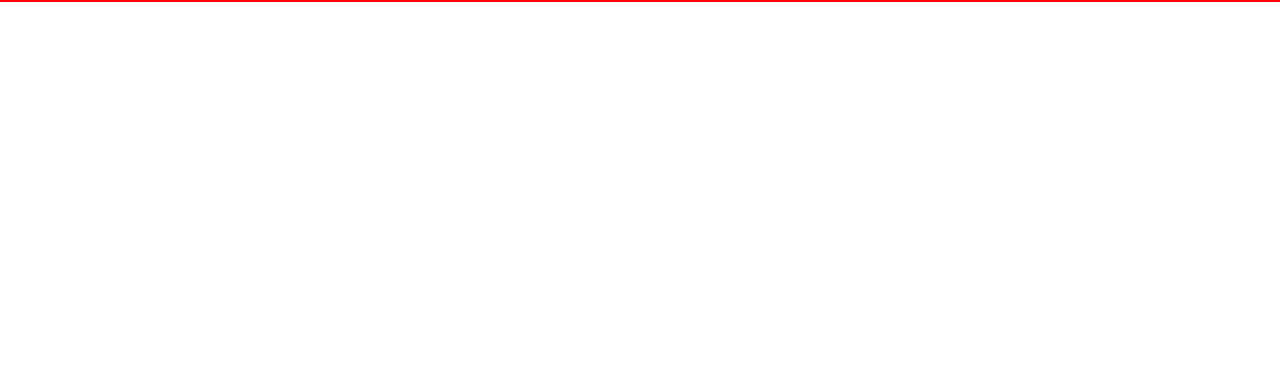
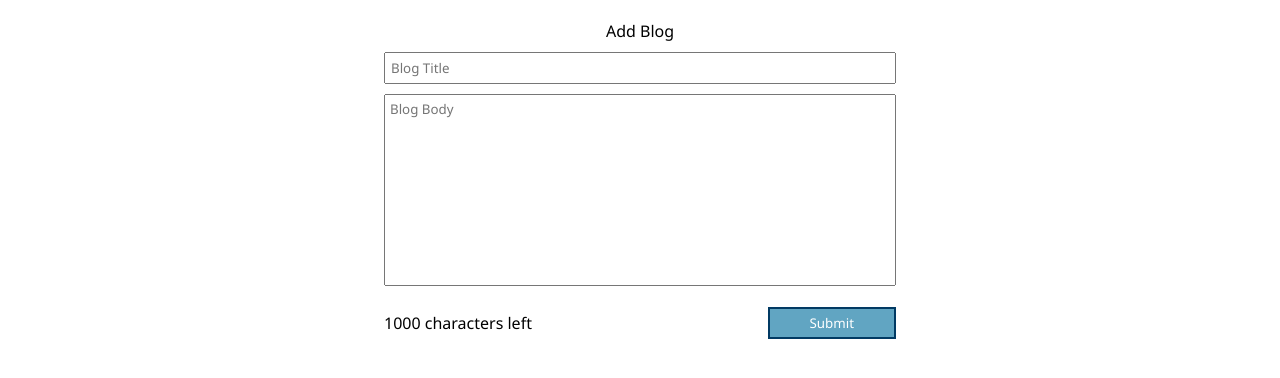
Before and after one commit to simple-blog-app/simple-blog-spa, a React (Create React App) app: page / in a window 1280 px wide. Shown: the top 378 px of the page. Built offline with nearby package versions, Linux system fonts and the light colour scheme.

Commit message:
add blog UI

```diff
--- /dev/null
+++ b/src/AddBlog/AddBlog.css
@@ -0,0 +1,42 @@
+@import url("../common/color-palette.css");
+
+.AddBlog {
+  display: flex;
+  flex-direction: column;
+  gap: 10px;
+}
+
+.AddBlog form {
+  display: flex;
+  flex-direction: column;
+  justify-content: center;
+  gap: 10px;
+}
+
+.AddBlog form textarea {
+  resize: none;
+}
+
+.AddBlog form > *:not(:last-child) {
+  padding: 5px;
+}
+
+.AddFormFooter {
+  display: flex;
+  justify-content: space-between;
+  align-items: center;
+  flex-wrap: wrap;
+}
+
+.submitButton:disabled {
+  cursor: default;
+  background-color: var(--disabled);
+}
+
+.submitButton {
+  padding: 5px 40px;
+  cursor: pointer;
+  background-color: var(--light-blue);
+  color: white;
+  border: 2px var(--dark-blue) solid;
+}
--- /dev/null
+++ b/src/AddBlog/AddBlog.js
@@ -0,0 +1,40 @@
+import { useState } from "react";
+import "./AddBlog.css";
+import { BLOG_BODY_MAX_LENGTH } from "../common";
+
+export const AddBlog = () => {
+  const [blogTitle, setBlogTitle] = useState("");
+  const [blogBody, setBlogBody] = useState("");
+  const [charactersLeft, setCharactersLeft] = useState(BLOG_BODY_MAX_LENGTH - blogBody.length);
+
+  return (
+    <section className="AddBlog">
+      <header>Add Blog</header>
+      <form>
+        <input
+          type="text"
+          name="title"
+          placeholder="Blog Title"
+          value={blogTitle}
+          onChange={(e) => setBlogTitle(e.target.value)}
+        />
+        <textarea
+          name="body"
+          rows="10"
+          placeholder="Blog Body"
+          value={blogBody}
+          onChange={({ target: { value } }) => {
+            setBlogBody(value);
+            setCharactersLeft(BLOG_BODY_MAX_LENGTH - value.length);
+          }}
+        />
+        <section className="AddFormFooter">
+          <p>{charactersLeft} characters left</p>
+          <button className="submitButton" type="button" disabled={!blogTitle || !blogBody || blogBody.length > 1000}>
+            Submit
+          </button>
+        </section>
+      </form>
+    </section>
+  );
+};
--- /dev/null
+++ b/src/AddBlog/index.js
@@ -0,0 +1 @@
+export * from "./AddBlog";
--- a/src/App.css
+++ b/src/App.css
@@ -1,4 +1,14 @@
 .App {
-  box-sizing: border-box;
-  font-size: 1.5rem;
+  width: 100vw;
+  min-height: 100vh;
+  display: flex;
+  flex-direction: column;
+  align-items: center;
+  gap: 20px;
+  padding: 20px 0;
 }
+
+.App > * {
+  width: 40vw;
+  text-align: center;
+}
--- a/src/App.js
+++ b/src/App.js
@@ -1,7 +1,10 @@
 import "./App.css";
+import { AddBlog } from "./AddBlog";
 
-function App() {
-  return <main className="App"></main>;
-}
-
-export default App;
+export const App = () => {
+  return (
+    <main className="App">
+      <AddBlog />
+    </main>
+  );
+};
--- /dev/null
+++ b/src/common/color-palette.css
@@ -0,0 +1,6 @@
+:root {
+  --white: #eee;
+  --disabled: #61a5c2;
+  --light-blue: #2a6f97;
+  --dark-blue: #013a63;
+}
--- /dev/null
+++ b/src/common/constants.js
@@ -0,0 +1 @@
+export const BLOG_BODY_MAX_LENGTH = 1000;
--- /dev/null
+++ b/src/common/index.js
@@ -0,0 +1 @@
+export * from "./constants";
--- a/src/index.css
+++ b/src/index.css
@@ -1,8 +1,9 @@
+* {
+  box-sizing: border-box;
+  font-family: "Segoe UI", "Roboto", "Oxygen", "Ubuntu", "Cantarell", "Fira Sans", "Droid Sans", "Helvetica Neue", sans-serif;
+}
+
 body {
   margin: 0;
   padding: 0;
-  font-family: "Segoe UI", "Roboto", "Oxygen", "Ubuntu", "Cantarell", "Fira Sans", "Droid Sans", "Helvetica Neue", sans-serif;
-  display: flex;
-  border: 1px red solid;
-  justify-content: center;
 }
```
Also changed, not shown: src/index.js (+6 -6 lines).
